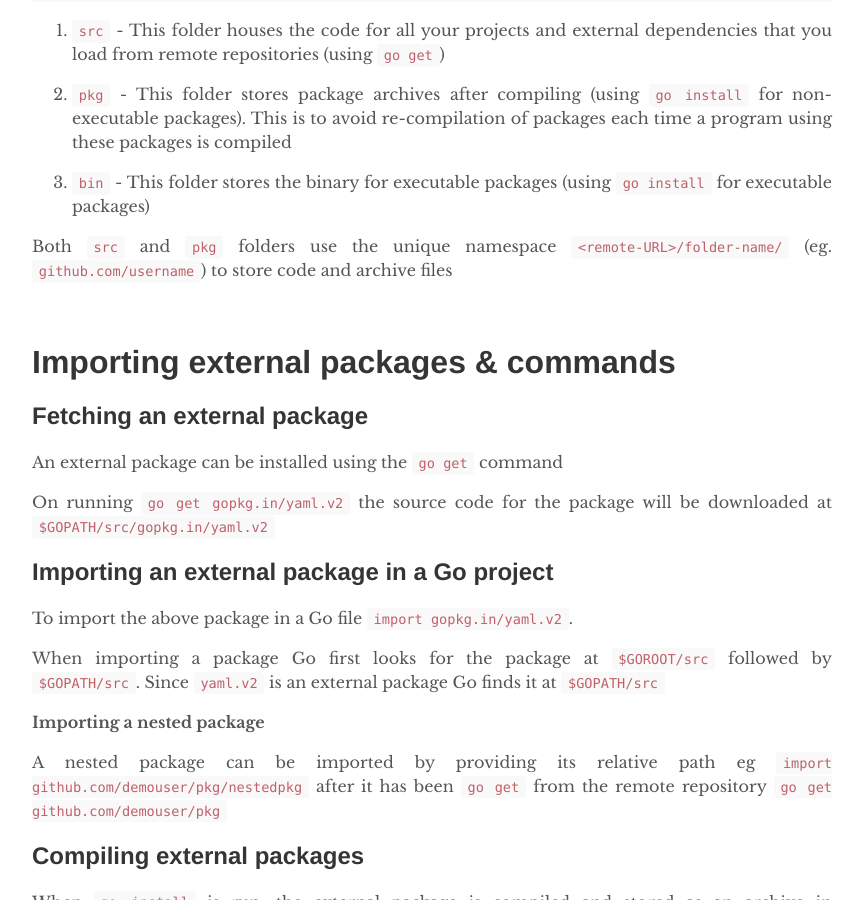
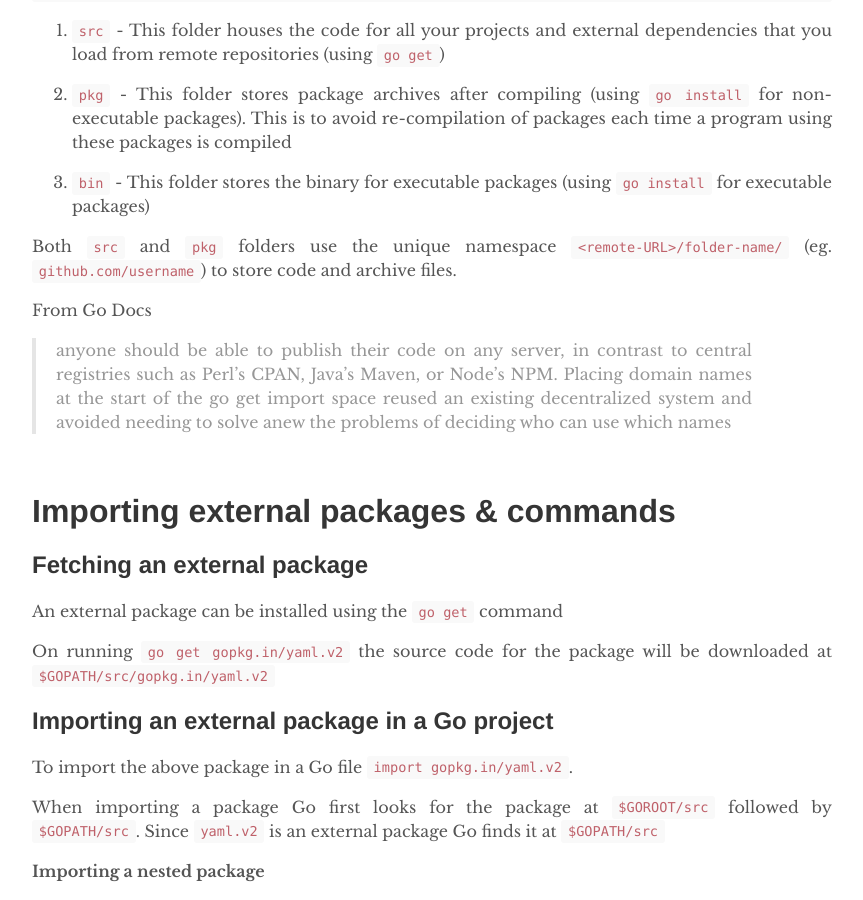
Before and after one commit to dsinecos/dsinecos.github.io, a Jekyll site: the page built from _posts/2019-06-06-Learning-Go-Packages-and-Dependency-Management.md, in a window 1280 px wide and 900 px high, scrolled down 2789 px. Shown: the whole window, without its empty margins (208-1071 px from the left). Built offline with Jekyll 4.4.1, drawn with Linux system fonts in a browser that asks for light colours.

Commit message:
update blog

```diff
--- a/_posts/2019-06-06-Learning-Go-Packages-and-Dependency-Management.md
+++ b/_posts/2019-06-06-Learning-Go-Packages-and-Dependency-Management.md
@@ -107,7 +107,11 @@ The long winded path to creating a project folder in Go has its reasons and beco
 
 3. `bin` - This folder stores the binary for executable packages (using `go install` for executable packages)
 
-Both `src` and `pkg` folders use the unique namespace `<remote-URL>/folder-name/` (eg. `github.com/username`) to store code and archive files
+Both `src` and `pkg` folders use the unique namespace `<remote-URL>/folder-name/` (eg. `github.com/username`) to store code and archive files.
+
+From Go Docs
+
+> anyone should be able to publish their code on any server, in contrast to central registries such as Perl’s CPAN, Java’s Maven, or Node’s NPM. Placing domain names at the start of the go get import space reused an existing decentralized system and avoided needing to solve anew the problems of deciding who can use which names
 
 <br>
 
```
